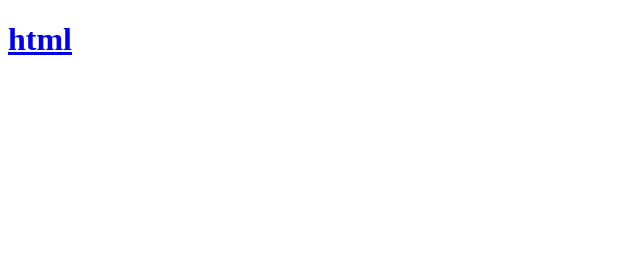
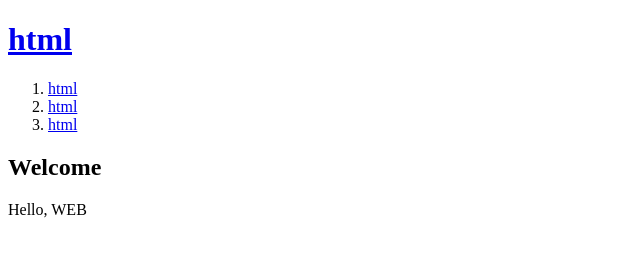
Before and after one commit to nagyeomlee/ai_school, a plain HTML site: page review.html in a window 1280 px wide. Shown: the whole page, without its empty margins (0-640 px from the left). Drawn offline with Linux system fonts and the light colour scheme.

Commit message:
Add files via upload

```diff
--- a/review.html
+++ b/review.html
@@ -5,7 +5,13 @@
         <meta charset="utf-8">
     </head>
     <body>
-        <h1><a href="/index.html">html</a></h1>
-
+        <h1><a href="index.html">html</a></h1>
+        <ol>
+            <li><a href="1.html">html</a></li>
+            <li><a href="2.html">html</a></li>
+            <li><a href="3.html">html</a></li>
+        </ol>
+        <h2>Welcome</h2>
+        Hello, WEB
     </body>
 </html>
```
